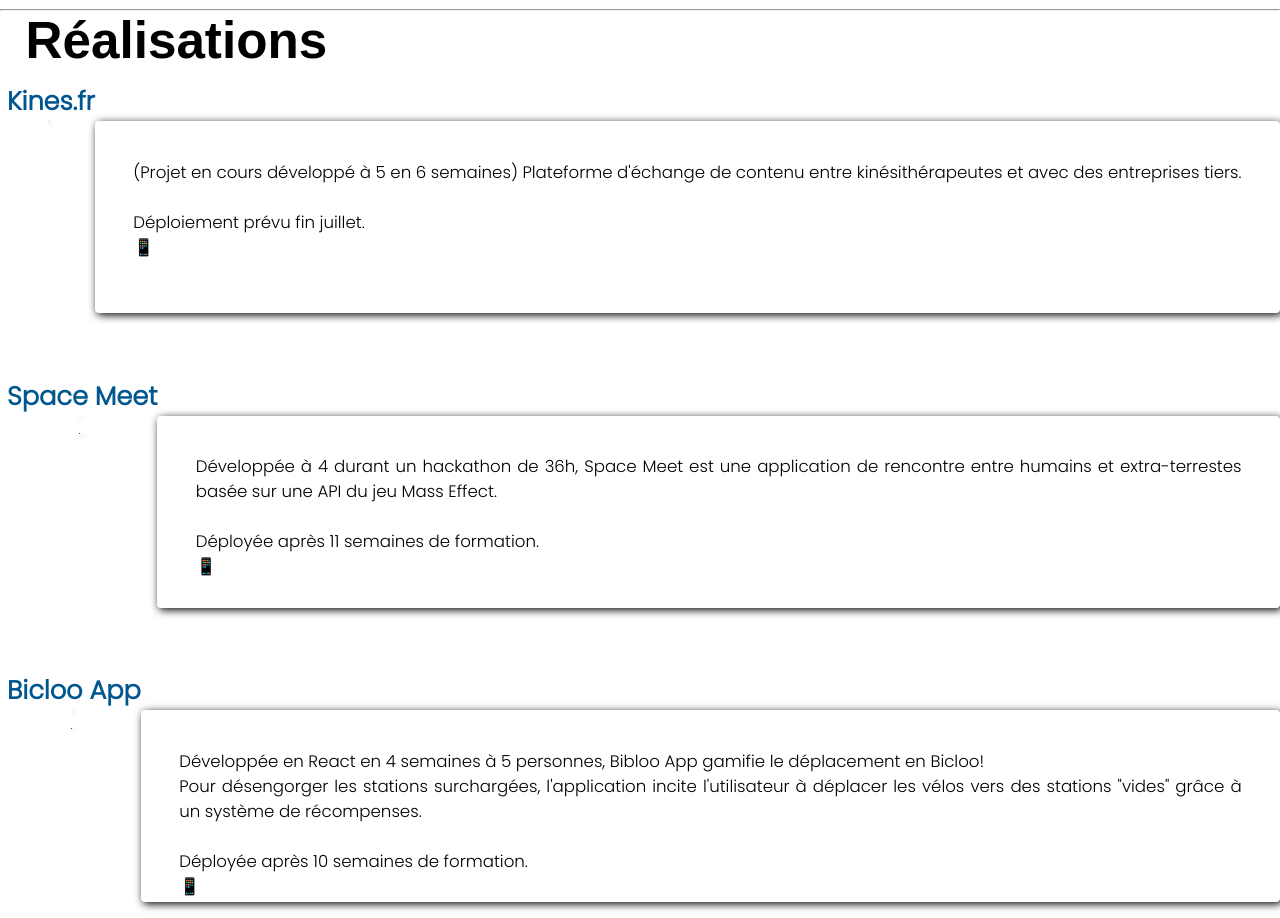
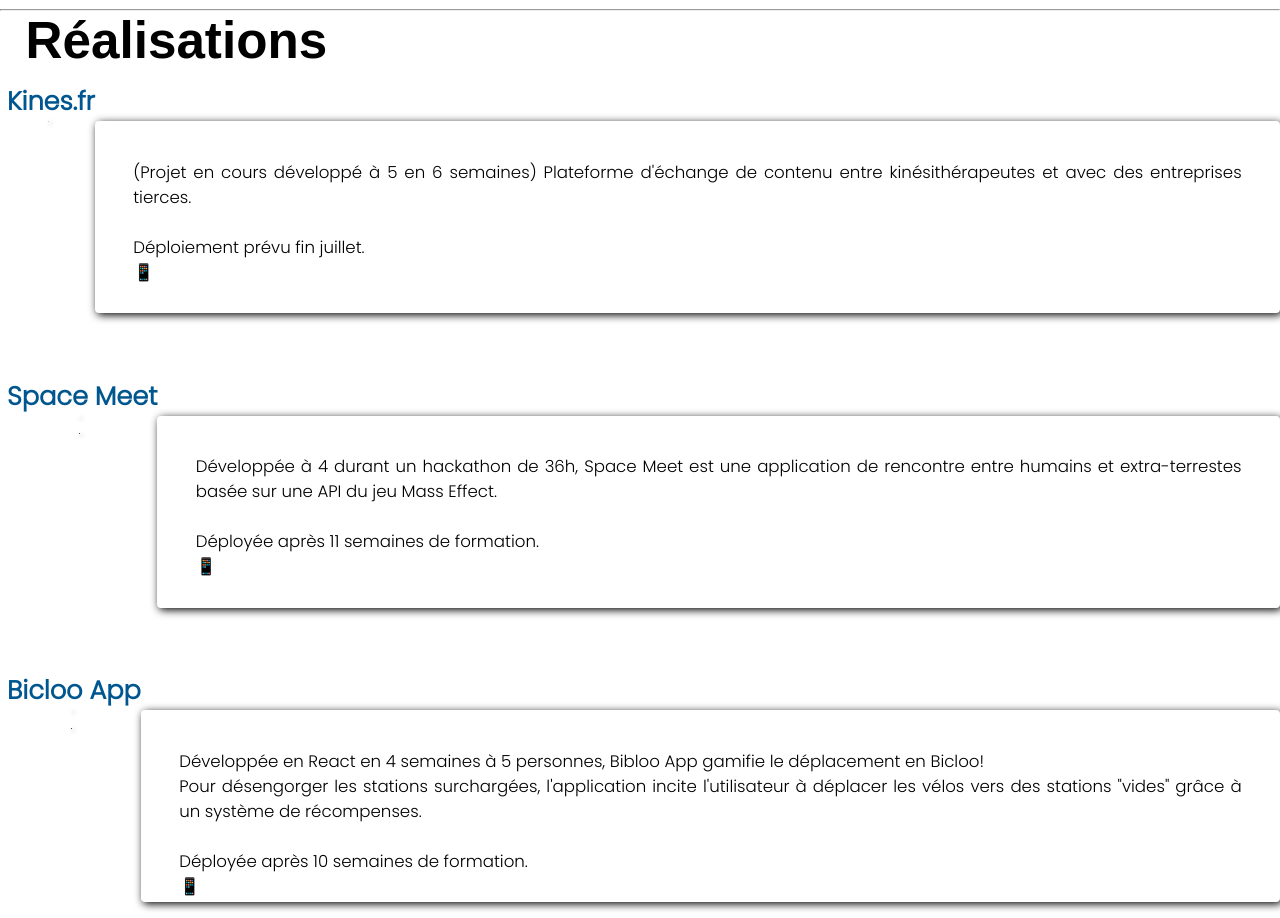
Before and after one commit to AurelBouchet/CV, a React (Create React App) app: page / in a window 1280 px wide. Shown: the part 980-1898 px from the top of the page. Built offline with nearby package versions, Linux system fonts and the light colour scheme; a web font is replaced by a local one.

Commit message:
ajout CV mis à jour

```diff
--- a/src/components/Profil.jsx
+++ b/src/components/Profil.jsx
@@ -12,7 +12,7 @@
 import Vsc from '../assets/vsc.svg';
 import Git from '../assets/git.svg';
 import Githubb from '../assets/git-hub.svg';
-import MyCv from '../assets/AurelienBouchet.pdf';
+import MyCv from '../assets/AurélienBouchetCV.pdf';
 import '../style/profil.css';
 
 import AOS from 'aos';
--- a/src/components/Realisations.jsx
+++ b/src/components/Realisations.jsx
@@ -20,7 +20,7 @@
         <h3 className='siteName'>Kines.fr</h3>
         <p className='description'>
           (Projet en cours développé à 5 en 6 semaines) Plateforme d'échange de
-          contenu entre kinésithérapeutes et avec des entreprises tiers.
+          contenu entre kinésithérapeutes et avec des entreprises tierces.
           <br />
           <br />
           Déploiement prévu fin juillet.
```
Also changed, not shown: 2 other files (tests, documents, lock files or other folders).
